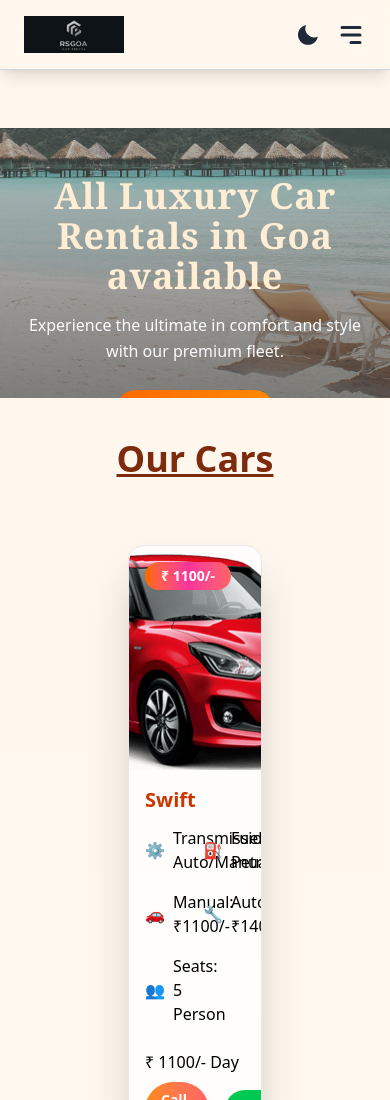
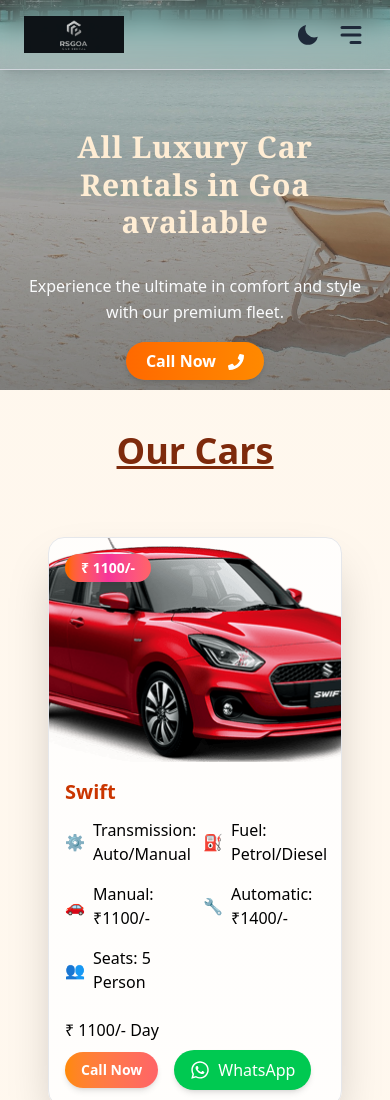
Before and after one commit to taranjitsahota/car-rental, a React (Vite) app: page /cars in a window 390 px wide. Shown: the top 1100 px of the page. Built offline with nearby package versions, Linux system fonts and the light colour scheme.

Commit message:
responsiveness fix

```diff
--- a/src/pages/About.jsx
+++ b/src/pages/About.jsx
@@ -1,6 +1,6 @@
 import React from "react";
 import CarPng from "../assets/images/aboutus.jpg";
-import oceanview from "../assets/images/image25.jpg";
+import oceanview from "../assets/images/image27.jpg";
 import { FaPhone, FaWhatsapp } from "react-icons/fa";
 
 const About = ({ theme }) => {
@@ -9,11 +9,11 @@
       className={
         theme == "dark"
           ? " relative dark:bg-black pt-32 pb-10"
-          : "relative dark:bg-dark bg-gradient-to-b z-1 from-orange-50 to-white  pt-32 pb-10"
+          : "relative dark:bg-dark bg-gradient-to-b z-1 from-orange-50 to-white pb-10"
       }
     >
       {/* Hero Section */}
-      <div className="relative overflow-hidden h-[270px]">
+      <div className="relative overflow-hidden h-[390px] sm:h-[450px] md:h-[500px] lg:h-[550px] xl:h-[500px]">
         <div
           className="absolute inset-0 bg-cover bg-center opacity-80"
           style={{
@@ -23,19 +23,19 @@
         >
           <div className="absolute inset-0 bg-gradient-to-b from-black/20 to-black/60"></div>
         </div>
-        <div className="relative z-10 text-center py-12 px-4 max-w-6xl mx-auto">
-          <h1 className="text-4xl sm:text-4xl text-orange-100 font-extrabold tracking-wide font-serif mb-4">
+        <div className="relative z-10 text-center pt-28 sm:pt-36 px-4 max-w-6xl mx-auto">
+          <h1 className="text-2xl sm:text-4xl md:text-5xl lg:text-5xl text-orange-100 font-extrabold tracking-wide font-serif py-4 sm:py-4 mb-4 sm:mb-10 leading-tight">
             Feel your journey with RS Goa Car Rentals!
           </h1>
-          <h2 className="text-1xl text-gray-50 mb-4 leading-relaxed">
+          <h2 className="text-base sm:text-lg md:text-xl text-gray-50 mb-6 sm:mb-8 leading-relaxed">
             Self Drive
           </h2>
-          <h2 className="text-1xl text-gray-50 mb-4 leading-relaxed">
+          <h2 className="text-base sm:text-lg md:text-xl text-gray-50 mb-6 sm:mb-8 leading-relaxed">
             Car Rental in Goa
           </h2>
           <a
             href="tel:+918104535322"
-            className="bg-gradient-to-r from-orange-500 to-orange-400 text-white px-6 py-2 rounded-full text-lg font-semibold hover:from-orange-600 hover:to-orange-500 shadow-md transition"
+            className="bg-gradient-to-r from-orange-500 to-orange-400 text-white px-5 sm:px-6 py-2 sm:py-3 rounded-full text-base sm:text-lg font-semibold hover:from-orange-600 hover:to-orange-500 shadow-md transition"
           >
             Call Now <FaPhone className="inline-block ml-2" />
           </a>
--- a/src/pages/Cars.jsx
+++ b/src/pages/Cars.jsx
@@ -1,6 +1,6 @@
 import React from "react";
 import whiteCar from "../assets/images/image8.jpg";
-import oceanview from "../assets/images/image25.jpg";
+import oceanview from "../assets/images/image27.jpg";
 import hondacity from "../assets/indiancars/hondacity.webp";
 import fortuner from "../assets/indiancars/fortuner.png";
 import Ertiga from "../assets/indiancars/Ertiga.webp";
@@ -24,9 +24,6 @@
 import verna from "../assets/indiancars/verna.png";
 import venue from "../assets/indiancars/venue.png";
 import mercedes from "../assets/indiancars/mercedes.png";
-
-
-
 
 import { FaPhone, FaCalendarAlt, FaWhatsapp } from "react-icons/fa";
 
@@ -359,11 +356,11 @@
       className={
         theme == "dark"
           ? " relative dark:bg-black pt-32 pb-10"
-          : "relative dark:bg-dark bg-gradient-to-b z-1 from-orange-50 to-white  pt-32 pb-10"
+          : "relative dark:bg-dark bg-gradient-to-b z-1 from-orange-50 to-white pb-10"
       }
     >
       {/* Hero Section */}
-      <div className="relative overflow-hidden h-[270px]">
+      <div className="relative overflow-hidden h-[390px] sm:h-[450px] md:h-[500px] lg:h-[550px] xl:h-[500px]">
         <div
           className="absolute inset-0 bg-cover bg-center opacity-80"
           style={{
@@ -373,22 +370,16 @@
         >
           <div className="absolute inset-0 bg-gradient-to-b from-black/20 to-black/60"></div>
         </div>
-        <div
-          className={
-            theme == "dark"
-              ? "relative z-10 text-center py-12 px-4 max-w-6xl mx-auto"
-              : "relative z-10 text-center py-12 px-4 max-w-6xl mx-auto"
-          }
-        >
-          <h1 className="text-4xl sm:text-4xl text-orange-100 font-extrabold tracking-wide font-serif mb-4">
+        <div className="relative z-10 text-center pt-28 sm:pt-36 px-4 max-w-6xl mx-auto">
+          <h1 className="text-3xl sm:text-4xl md:text-5xl lg:text-6xl text-orange-100 font-extrabold tracking-wide font-serif py-4 sm:py-6 mb-4 sm:mb-10 leading-tight">
             All Luxury Car Rentals in Goa available
           </h1>
-          <h2 className="text-1xl text-gray-50 mb-8 leading-relaxed">
+          <h2 className="text-base sm:text-lg md:text-xl text-gray-50 mb-6 sm:mb-8 leading-relaxed">
             Experience the ultimate in comfort and style with our premium fleet.
           </h2>
           <a
-            href="tel:+918104535322" // Replace with your booking page URL
-            className="bg-gradient-to-r from-orange-500 to-orange-400 text-white px-6 py-2 rounded-full text-lg font-semibold hover:from-orange-600 hover:to-orange-500 shadow-md transition"
+            href="tel:+918104535322"
+            className="bg-gradient-to-r from-orange-500 to-orange-400 text-white px-5 sm:px-6 py-2 sm:py-3 rounded-full text-base sm:text-lg font-semibold hover:from-orange-600 hover:to-orange-500 shadow-md transition"
           >
             Call Now <FaPhone className="inline-block ml-2" />
           </a>
@@ -403,8 +394,8 @@
       <div
         className={
           theme == "dark"
-            ? "dark:bg-black dark:text-white py-6 px-22 grid grid-cols-1 sm:grid-cols-2 md:grid-cols-2 lg:grid-cols-3 gap-12"
-            : "py-6 px-32 grid grid-cols-1 sm:grid-cols-2 md:grid-cols-2 lg:grid-cols-3 gap-12"
+            ? "dark:bg-black dark:text-white py-6 px-22 grid grid-cols-1 sm:grid-cols-2 md:grid-cols-2 lg:grid-cols-3 gap-10"
+            : "py-6 px-12 grid grid-cols-1 sm:grid-cols-2 md:grid-cols-2 lg:grid-cols-3 gap-10"
         }
       >
         {carList.map((data) => (
```
Also changed, not shown: src/assets/images/image27.jpg (added).
